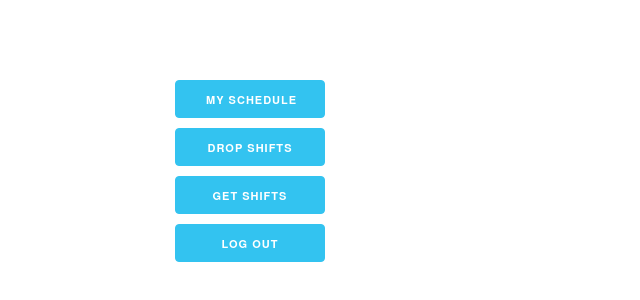
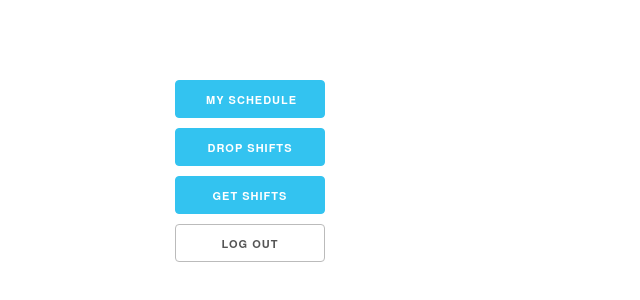
Before and after one commit to THEAverageSpeedBurrito/ProviderSwap, an Angular app: page /dashboard in a window 1280 px wide. Shown: the part 224-524 px from the top of the page, without its empty margins (0-640 px from the left). Built offline with nearby package versions, Linux system fonts and the light colour scheme.

Commit message:
adding register section

```diff
--- a/src/app/dashboard/dashboard.component.html
+++ b/src/app/dashboard/dashboard.component.html
@@ -10,7 +10,7 @@
       <button class="button-primary uniform" (click)="setSection(3)">Get Shifts</button>
     </div>
     <div class="twelve columns">
-      <button class="button-primary uniform" (click)="logout()">Log Out</button>
+      <button class="uniform" (click)="logout()">Log Out</button>
     </div>
   </div>
 </div>
```
